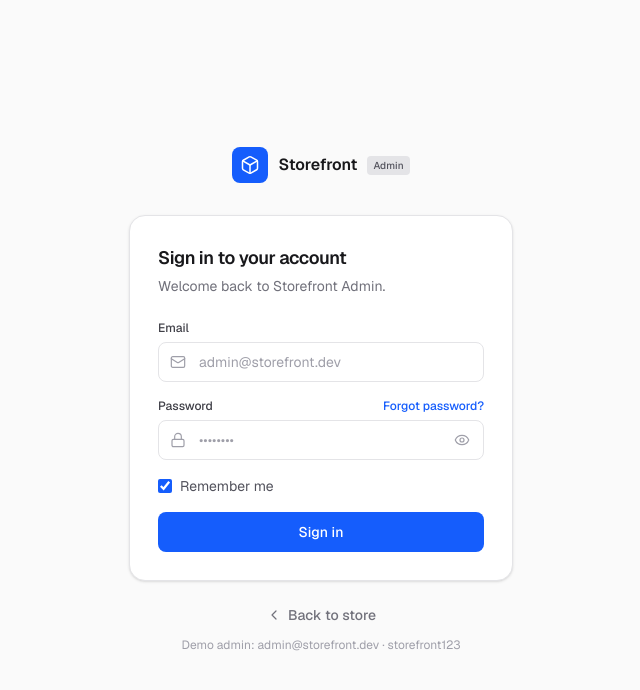
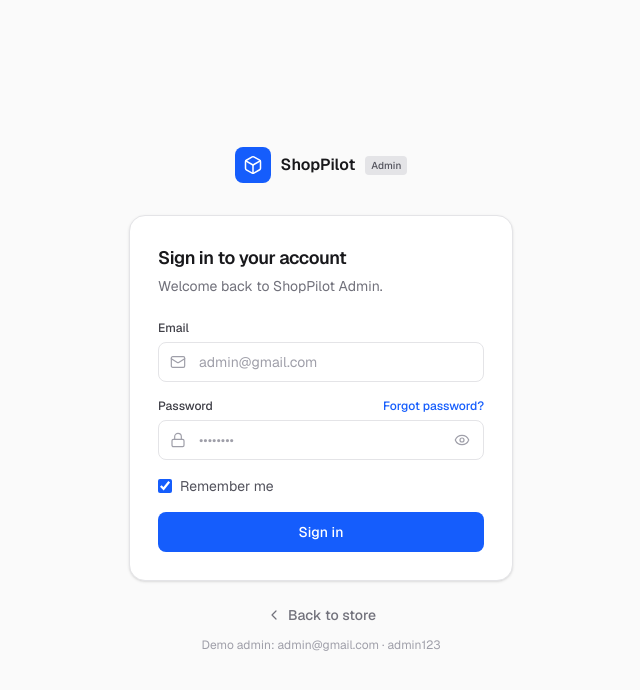
Before and after one commit to anika107/full-stack-e-commerce-app, a Next.js app: page /admin/login in a window 1280 px wide. Shown: the top 690 px of the page, without its empty margins (319-959 px from the left). Built offline with nearby package versions, Linux system fonts and the light colour scheme.

Commit message:
change project name

```diff
--- a/package.json
+++ b/package.json
@@ -1,5 +1,5 @@
 {
-  "name": "e-commerce-app",
+  "name": "shoppilot",
   "version": "0.1.0",
   "private": true,
   "scripts": {
--- a/prisma/seed.ts
+++ b/prisma/seed.ts
@@ -116,8 +116,8 @@ async function main() {
 
   // Admin accounts are always created from outside (never self-registered),
   // so they're upserted — never wiped by a re-seed.
-  const adminEmail = process.env.ADMIN_SEED_EMAIL ?? "admin@storefront.dev";
-  const adminPassword = process.env.ADMIN_SEED_PASSWORD ?? "storefront123";
+  const adminEmail = process.env.ADMIN_SEED_EMAIL ?? "admin@gmail.com";
+  const adminPassword = process.env.ADMIN_SEED_PASSWORD ?? "admin123";
   const admin = await prisma.user.upsert({
     where: { email: adminEmail },
     update: {},
--- a/src/app/admin/(panel)/layout.tsx
+++ b/src/app/admin/(panel)/layout.tsx
@@ -5,7 +5,7 @@ import { AdminNav } from "@/components/admin/nav";
 import { Icon } from "@/components/admin/icons";
 
 export const metadata: Metadata = {
-  title: { default: "Admin", template: "%s · Storefront Admin" },
+  title: { default: "Admin", template: "%s · ShopPilot Admin" },
 };
 
 // The panel reads the session cookie on every request, so it renders
@@ -31,7 +31,7 @@ export default async function AdminLayout({ children }: { children: React.ReactN
           <span className="flex h-8 w-8 items-center justify-center rounded-lg bg-blue-600">
             <Icon name="package" className="h-4.5 w-4.5 text-white" />
           </span>
-          <span className="text-sm font-semibold text-white">Storefront</span>
+          <span className="text-sm font-semibold text-white">ShopPilot</span>
           <span className="rounded bg-zinc-800 px-1.5 py-0.5 text-[10px] font-medium text-zinc-400">
             Admin
           </span>
@@ -80,7 +80,7 @@ export default async function AdminLayout({ children }: { children: React.ReactN
             <span className="flex h-7 w-7 items-center justify-center rounded-lg bg-blue-600 text-white">
               <Icon name="package" className="h-4 w-4" />
             </span>
-            Storefront
+            ShopPilot
           </span>
 
           <span className="ml-auto flex h-9 w-9 items-center justify-center rounded-full bg-zinc-900 text-xs font-semibold text-white dark:bg-zinc-100 dark:text-zinc-900">
--- a/src/app/layout.tsx
+++ b/src/app/layout.tsx
@@ -13,7 +13,7 @@ const geistMono = Geist_Mono({
 });
 
 export const metadata: Metadata = {
-  title: { default: "Storefront", template: "%s · Storefront" },
+  title: { default: "ShopPilot", template: "%s · ShopPilot" },
   description: "A modern e-commerce store built with Next.js.",
 };
 
--- a/src/components/admin/login-form.tsx
+++ b/src/components/admin/login-form.tsx
@@ -47,7 +47,7 @@ export function LoginForm() {
           <span className="flex h-9 w-9 items-center justify-center rounded-lg bg-blue-600">
             <Icon name="package" className="h-5 w-5 text-white" />
           </span>
-          <span className="text-base font-semibold">Storefront</span>
+          <span className="text-base font-semibold">ShopPilot</span>
           <span className="rounded bg-zinc-200 px-1.5 py-0.5 text-[10px] font-medium text-zinc-600 dark:bg-zinc-800 dark:text-zinc-400">
             Admin
           </span>
@@ -57,7 +57,7 @@ export function LoginForm() {
         <div className="mt-8 rounded-2xl border border-zinc-200 bg-white p-7 shadow-sm dark:border-zinc-800 dark:bg-zinc-900">
           <h1 className="text-lg font-semibold tracking-tight">Sign in to your account</h1>
           <p className="mt-1 text-sm text-zinc-500 dark:text-zinc-400">
-            Welcome back to Storefront Admin.
+            Welcome back to ShopPilot Admin.
           </p>
 
           <form className="mt-6 space-y-4" onSubmit={handleSubmit}>
@@ -79,7 +79,7 @@ export function LoginForm() {
                   type="email"
                   required
                   autoComplete="email"
-                  placeholder="admin@storefront.dev"
+                  placeholder="admin@gmail.com"
                   className="h-10 w-full rounded-lg border border-zinc-200 bg-white pl-10 pr-3 text-sm outline-none transition-colors placeholder:text-zinc-400 focus:border-blue-500 dark:border-zinc-800 dark:bg-zinc-950 dark:focus:border-blue-500"
                 />
               </div>
@@ -164,7 +164,7 @@ export function LoginForm() {
             Back to store
           </Link>
           <p className="text-xs text-zinc-400 dark:text-zinc-600">
-            Demo admin: admin@storefront.dev · storefront123
+            Demo admin: admin@gmail.com · admin123
           </p>
         </div>
       </div>
```
